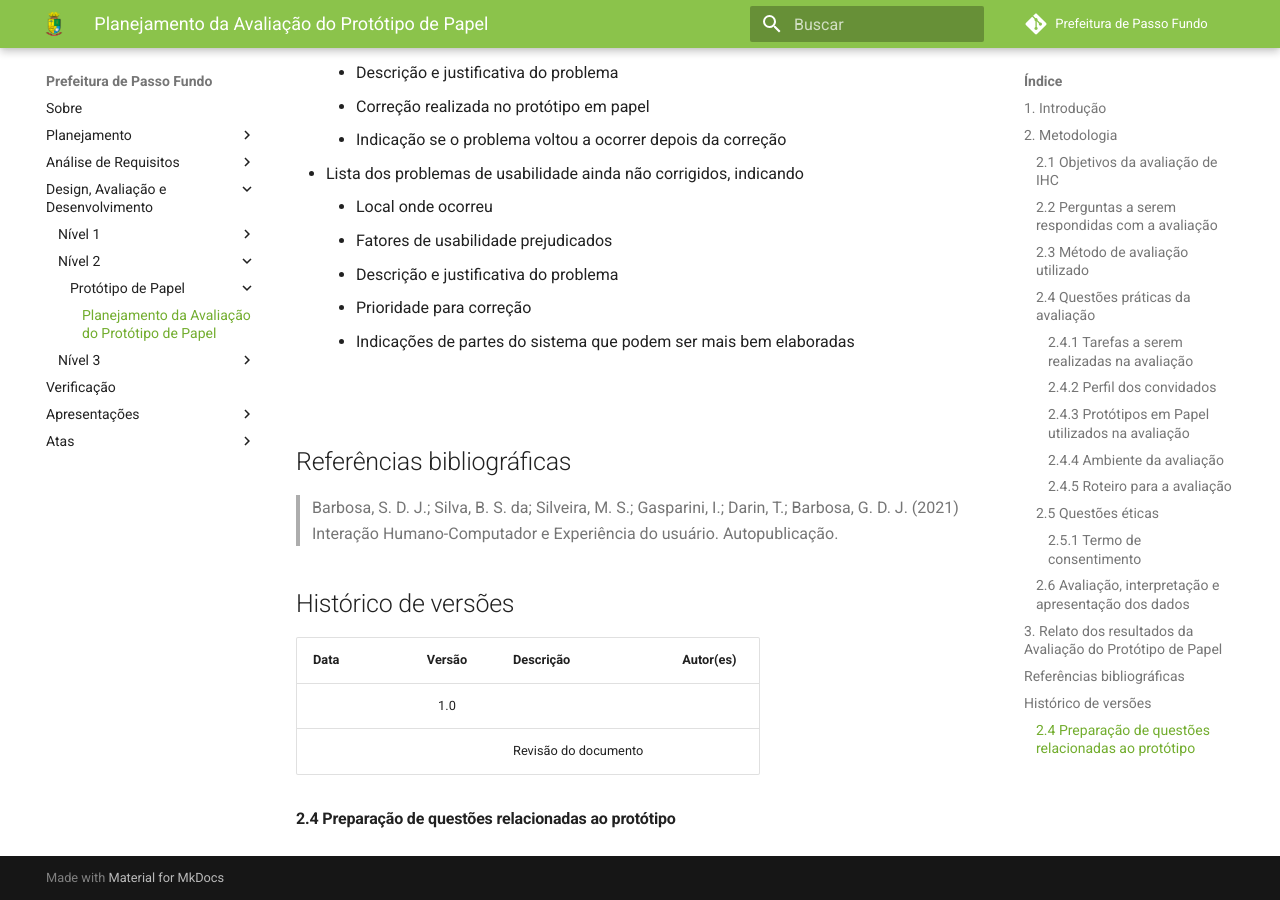
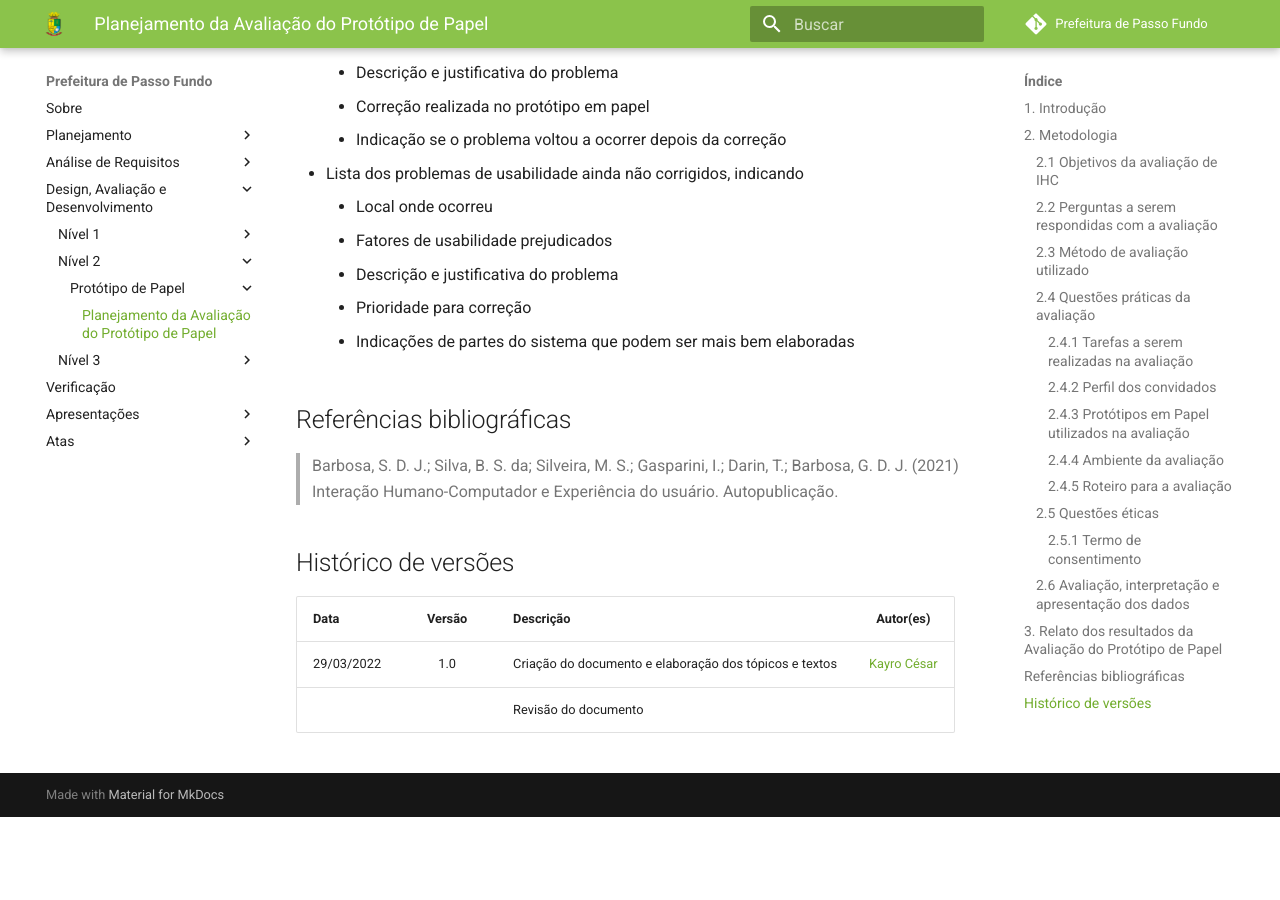
Before and after one commit to Interacao-Humano-Computador/2021.2-Prefeitura-de-Passo-Fundo, an MkDocs documentation site: the page built from docs/DesignAvaliacaoDesenvolvimento/Nivel2/PlanejamentoProtBaixaFid.md, in a window 1280 px wide and 900 px high, scrolled down 4521 px. Built offline with MkDocs 1.6.1 and Material for MkDocs 9.7.7, drawn with Linux system fonts in a browser that asks for light colours; comment, search, counter and statistics services are not loaded; after the commit the page ends 5338 px from its top, so only the background shows below that.

Commit message:
#59 Versionamento

```diff
--- a/docs/DesignAvaliacaoDesenvolvimento/Nivel2/PlanejamentoProtBaixaFid.md
+++ b/docs/DesignAvaliacaoDesenvolvimento/Nivel2/PlanejamentoProtBaixaFid.md
@@ -135,10 +135,6 @@ O documento de relato dos resultados a ser produzido deverá possuir os seguinte
 
 
 
-<br>
-
-
-
 ## Referências bibliográficas
 
 > Barbosa, S. D. J.; Silva, B. S. da; Silveira, M. S.; Gasparini, I.; Darin, T.; Barbosa, G. D. J. (2021) Interação Humano-Computador e Experiência do usuário. Autopublicação.
@@ -147,8 +143,5 @@ O documento de relato dos resultados a ser produzido deverá possuir os seguinte
 
  | **Data**   | **Versão** | **Descrição**                            |                **Autor(es)**                 |
  | ---------- | :--------: | ---------------------------------------- | :------------------------------------------: |
- |  |    1.0     |       |        [](https://github.com/)         |
+ | 29/03/2022 |    1.0     |  Criação do documento e elaboração dos tópicos e textos     |        [Kayro César](https://github.com/kayrocesar)         |
  |  |         |    Revisão do documento   |        [](https://github.com/)         |
-
-
-#### 2.4 Preparação de questões relacionadas ao protótipo
```
